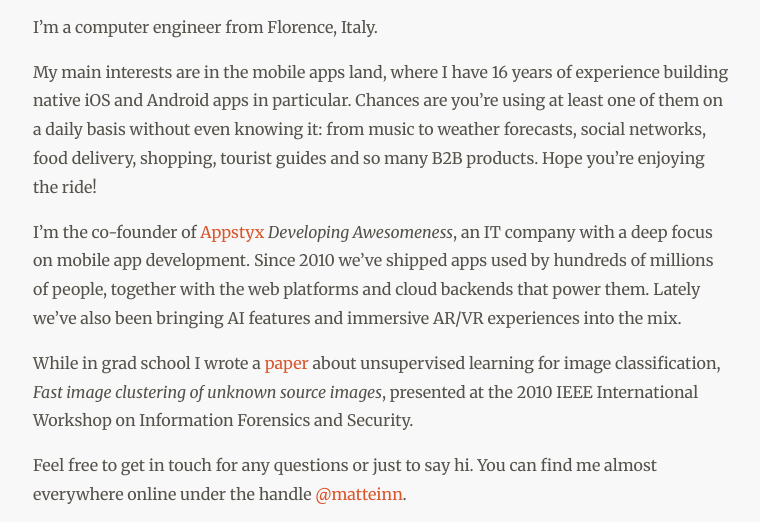
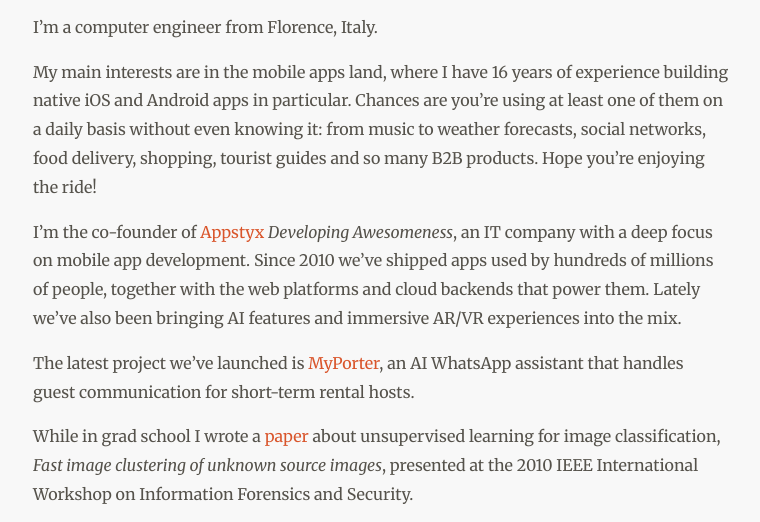
Before and after one commit to matteinn/matteinn.github.io, an Astro site: page /tabs/about in a window 1280 px wide. Shown: the part 233-755 px from the top of the page, without its empty margins (259-1019 px from the left). Built offline with nearby package versions, Linux system fonts and the light colour scheme; Astro itself is replaced by a stand-in of ours.

Commit message:
feat: added myporter reference to the about page

```diff
--- a/src/pages/tabs/about.md
+++ b/src/pages/tabs/about.md
@@ -12,6 +12,8 @@
 
 I'm the co-founder of [Appstyx](https://appstyx.com?utm_source=matteinn) _Developing Awesomeness_, an IT company with a deep focus on mobile app development. Since 2010 we've shipped apps used by hundreds of millions of people, together with the web platforms and cloud backends that power them. Lately we've also been bringing AI features and immersive AR/VR experiences into the mix.
 
+The latest project we've launched is [MyPorter](https://myporter.ai?utm_source=matteinn), an AI WhatsApp assistant that handles guest communication for short-term rental hosts.
+
 While in grad school I wrote a [paper](https://ieeexplore.ieee.org/document/5711454) about unsupervised learning for image classification, _Fast image clustering of unknown source images_, presented at the 2010 IEEE International Workshop on Information Forensics and Security.
 
 Feel free to get in touch for any questions or just to say hi. You can find me almost everywhere online under the handle [@matteinn](https://twitter.com/matteinn).
```
